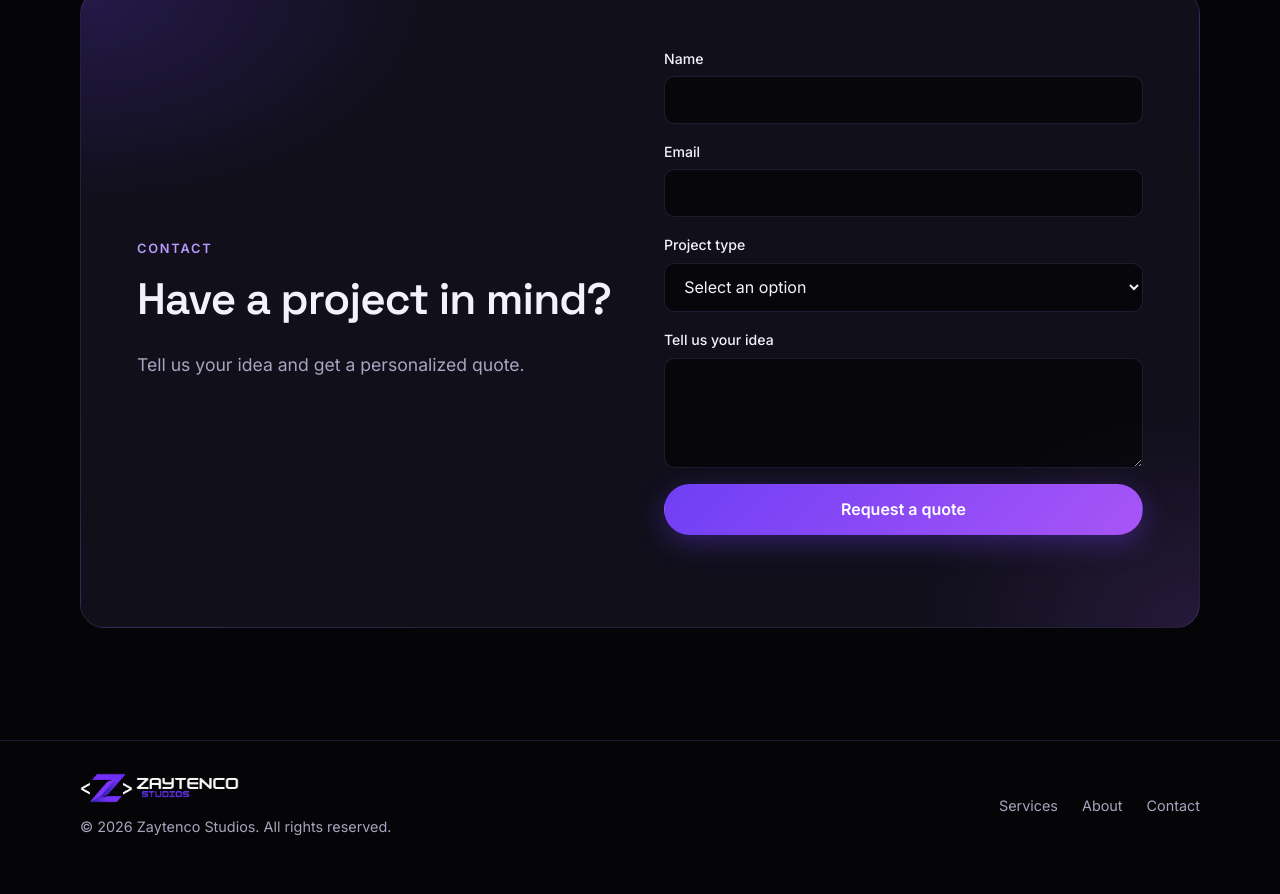
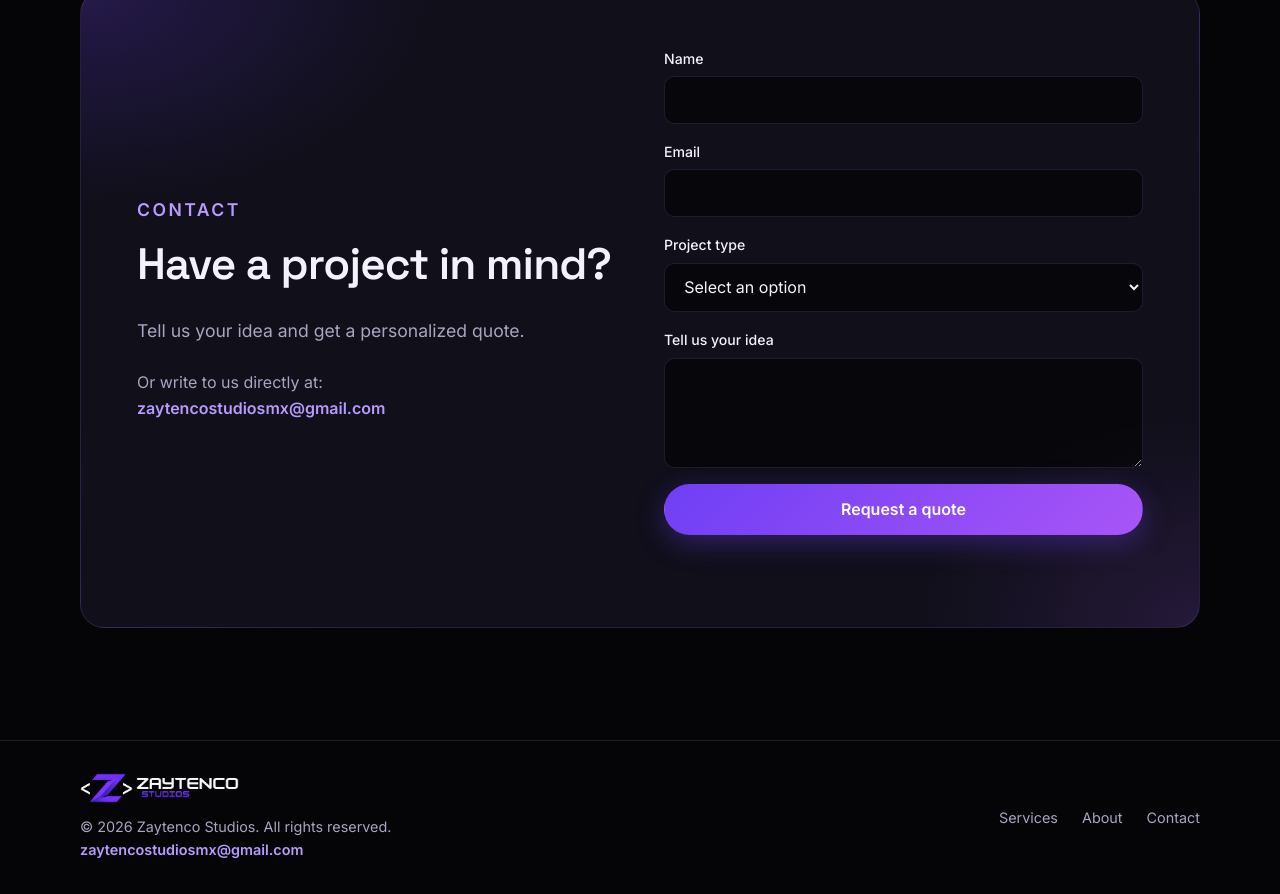
Before and after one commit to zaytencostudios/Zaytenco-Studios-Website, a plain HTML site: page index.html in a window 1280 px wide. Shown: the part 2196-3090 px from the top of the page. Before the commit the page ends 3066 px from the top, so only its background shows below. Drawn offline with Linux system fonts and the light colour scheme.

Commit message:
Show contact email in the contact section and footer
Co-Authored-By: Claude Fable 5.2 <noreply@anthropic.com>
Claude-Session: https://claude.ai/code/session_019fp4c5LB8QHxdcTf9oB2KP

```diff
--- a/index.html
+++ b/index.html
@@ -133,6 +133,7 @@
             <p class="eyebrow" data-i18n="nav.contact">Contacto</p>
             <h2 data-i18n="cta.title">¿Tienes un proyecto en mente?</h2>
             <p data-i18n="cta.text">Cuéntanos tu idea y recibe una cotización personalizada.</p>
+            <p class="cta-mail"><span data-i18n="cta.mail">O escríbenos directamente a:</span><br><a class="mail-link" href="mailto:zaytencostudiosmx@gmail.com">zaytencostudiosmx@gmail.com</a></p>
           </div>
 
           <form class="quote-form" id="quote-form" novalidate>
@@ -168,7 +169,7 @@
 
   <footer class="site-footer">
     <div class="container footer-inner">
-      <span><img class="footer-logo" src="logo.png" alt="" width="900" height="170">© <span id="year">2026</span> Zaytenco Studios. <span data-i18n="footer.rights">Todos los derechos reservados.</span></span>
+      <span><img class="footer-logo" src="logo.png" alt="" width="900" height="170">© <span id="year">2026</span> Zaytenco Studios. <span data-i18n="footer.rights">Todos los derechos reservados.</span><br><a class="mail-link" href="mailto:zaytencostudiosmx@gmail.com">zaytencostudiosmx@gmail.com</a></span>
       <nav aria-label="Pie de página">
         <a href="#servicios" data-i18n="nav.services">Servicios</a>
         <a href="#nosotros" data-i18n="nav.about">Nosotros</a>
--- a/script.js
+++ b/script.js
@@ -45,6 +45,7 @@ const I18N = {
     "p3.text": "Diseños modernos, funcionales y fáciles de usar.",
     "cta.title": "¿Tienes un proyecto en mente?",
     "cta.text": "Cuéntanos tu idea y recibe una cotización personalizada.",
+    "cta.mail": "O escríbenos directamente a:",
     "cta.button": "Solicitar cotización",
     "form.name": "Nombre",
     "form.email": "Correo electrónico",
@@ -104,6 +105,7 @@ const I18N = {
     "p3.text": "Modern, functional and easy-to-use designs.",
     "cta.title": "Have a project in mind?",
     "cta.text": "Tell us your idea and get a personalized quote.",
+    "cta.mail": "Or write to us directly at:",
     "cta.button": "Request a quote",
     "form.name": "Name",
     "form.email": "Email",
@@ -163,6 +165,7 @@ const I18N = {
     "p3.text": "Moderne, funktionale und benutzerfreundliche Designs.",
     "cta.title": "Hast du ein Projekt im Kopf?",
     "cta.text": "Erzähl uns von deiner Idee und erhalte ein individuelles Angebot.",
+    "cta.mail": "Oder schreib uns direkt an:",
     "cta.button": "Angebot anfordern",
     "form.name": "Name",
     "form.email": "E-Mail-Adresse",
--- a/styles.css
+++ b/styles.css
@@ -194,7 +194,10 @@ a { color: inherit; text-decoration: none; }
     radial-gradient(400px 300px at 100% 100%, rgba(168, 85, 247, 0.14), transparent 70%),
     var(--surface);
 }
-.cta-copy p:last-child { font-size: 1.1rem; margin: 0; }
+.cta-copy p { font-size: 1.1rem; }
+.cta-copy .cta-mail { font-size: 1rem; margin: 1.5rem 0 0; }
+.mail-link { color: var(--lilac); font-weight: 600; overflow-wrap: anywhere; }
+.mail-link:hover { text-decoration: underline; }
 
 .quote-form { display: grid; gap: 1rem; }
 .field { display: grid; gap: 0.4rem; }
```
